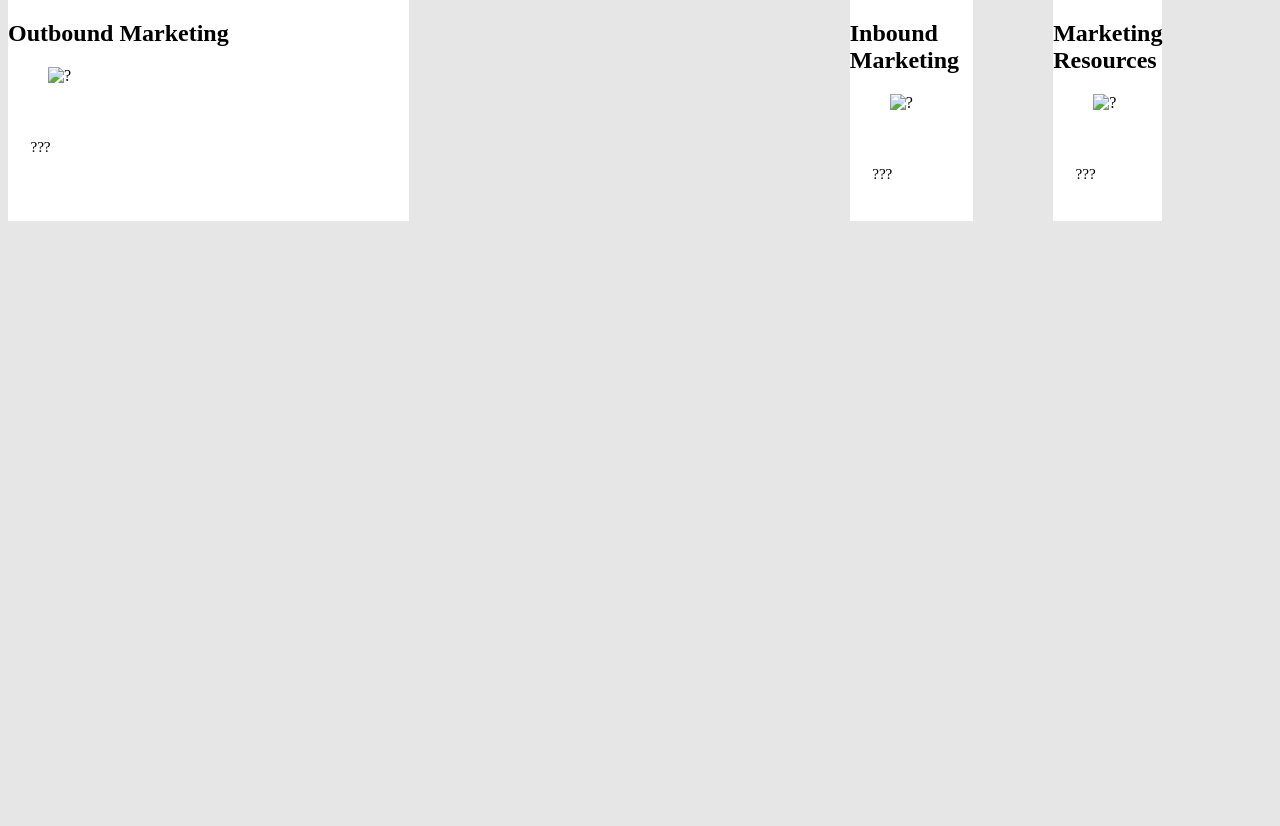
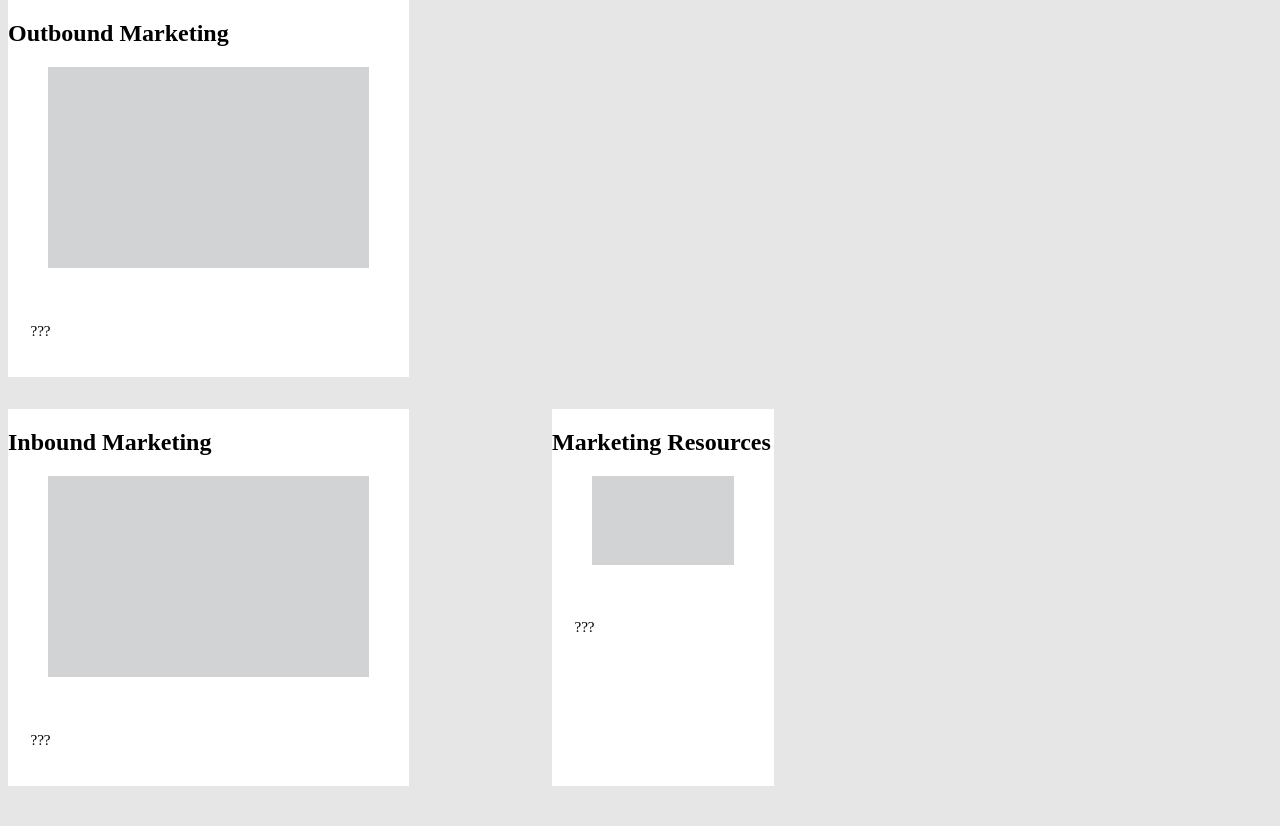
Before and after one commit to mjktvigil/Personal_Website_Project, a PHP site: page /lib/cards.php in a window 1280 px wide. Shown: the part 26-852 px from the top of the page. Before the commit the page ends 247 px from the top, so only its background shows below. Run offline with PHP 8.4, Linux system fonts and the light colour scheme; some libraries are stand-ins or nearby versions.

Commit message:
added FPO image into img tags to help work with layout flexbox

```diff
--- a/css/card-styles.css
+++ b/css/card-styles.css
@@ -34,6 +34,13 @@ body {
 	color: white;
 }
 
+img {
+	display: block;
+	border: 0;
+	width: 100%;
+	height: auto;
+}
+
 .card {
 	background: white;
 	margin-bottom: 2em;
@@ -64,12 +71,28 @@ body {
 
 /* Flexbox Card layout */
 
+@media screen and (min-width: 40em) {
 	.cards {
 		display: flex;
 		flex-wrap: wrap;
 		justify-content: space-between;
+		margin-top: -1em;
+	}
+
+	.card {
+		display: flex;
+		flex: 0 1 calc(50% - .5em);
+		margin-bottom: 1em;
+	}
+}
+
+@media screen and (min-width: 60em) {
+	.cards {
+		margin-top: inherit;
 	}
 
 	.card {
 		flex: 0 1 calc(33% - 1em);
+		margin-bottom: 2em;
 	}
+}
--- a/lib/cards.php
+++ b/lib/cards.php
@@ -35,7 +35,7 @@
 						<a href="#">
 							<h2>Outbound Marketing</h2>
 								<figure class="thumbnail">
-								<img src="?" alt="?" title="?">
+								<img src="../gallery/img/fpo-gray-box.jpg" alt="?" title="?">
 								</figure>
 								<div class="card-content">
 									<p>???</p>
@@ -48,7 +48,7 @@
 							<a href="#">
 								<h2>Inbound Marketing</h2>
 								<figure class="thumbnail">
-									<img src="?" alt="?" title="?">
+									<img src="../gallery/img/fpo-gray-box.jpg" alt="?" title="?">
 								</figure>
 								<div class="card-content">
 									<p>???</p>
@@ -61,7 +61,7 @@
 								<a href="#">
 									<h2>Marketing Resources</h2>
 									<figure class="thumbnail">
-										<img src="?" alt="?" title="?">
+										<img src="../gallery/img/fpo-gray-box.jpg" alt="?" title="?">
 									</figure>
 									<div class="card-content">
 										<p>???</p>
```
Also changed, not shown: gallery/img/fpo-gray-box.jpg (added). Lines whose indentation alone changed are shown as unchanged.
